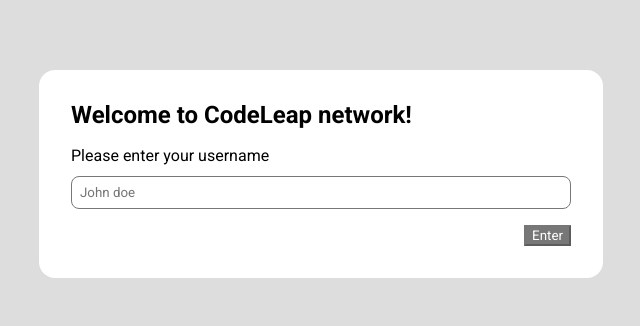
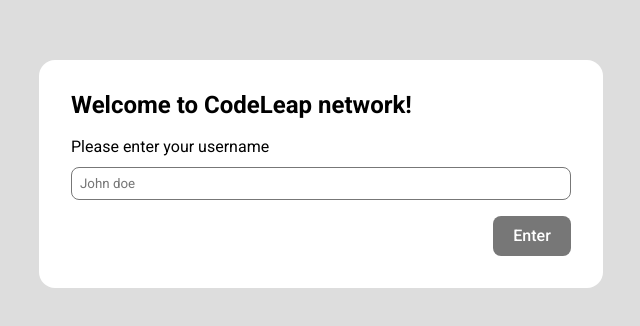
Before and after one commit to mauricioakito/code-leap-test, a React (Vite) app: page / in a window 1280 px wide. Shown: the part 226-552 px from the top of the page, without its empty margins (319-959 px from the left). Built offline with nearby package versions, Linux system fonts and the light colour scheme.

Commit message:
refact(Welcome): Changed html button to dynamic button element

```diff
--- a/src/presentation/components/Modal/Welcome/index.tsx
+++ b/src/presentation/components/Modal/Welcome/index.tsx
@@ -3,7 +3,7 @@ import { useStore } from "@/store/useStore";
 import { useForm } from "react-hook-form";
 import { z } from "zod";
 import { zodResolver } from "@hookform/resolvers/zod";
-import classNames from "classnames";
+import { Button } from "../../Button";
 
 const schema = z.object({
   username: z.string().min(3, "Name must have at least 3 characters"),
@@ -47,15 +47,7 @@ export const Welcome = () => {
             <p className={styles.errorMessage}>{errors.username.message}</p>
           )}
         </div>
-        <button
-          type="submit"
-          disabled={!isValid}
-          className={classNames(styles.buttonSubmit, {
-            [styles.disabledButton]: !isValid,
-          })}
-        >
-          Enter
-        </button>
+        <Button.CTA tagName="button" text="Enter" type="submit" disabled={!isValid} variation="primary"/>
       </form>
     </div>
   );
```
